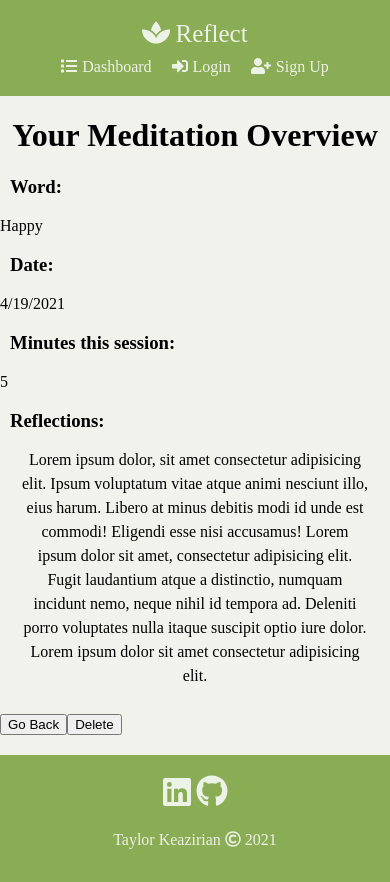
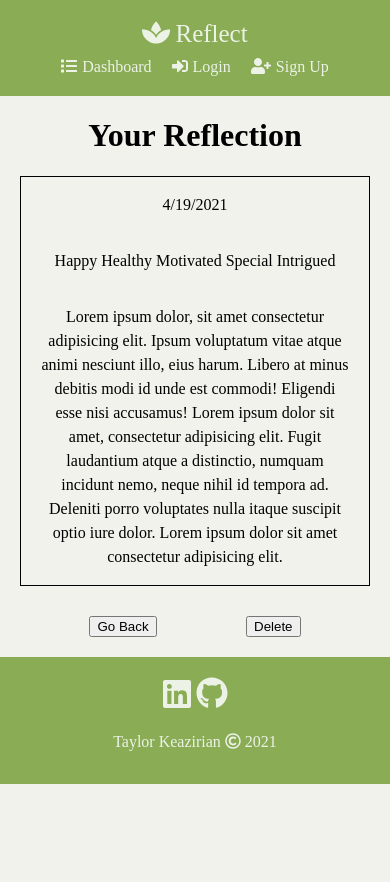
Before and after one commit to t-keazirian/reflect-app, a React (Create React App) app: page /1 in a window 390 px wide. After the commit the page ends 844 px from the top, so only its background shows below. Built offline with nearby package versions, Linux system fonts and the light colour scheme.

Commit message:
styling changes for mobile

```diff
--- a/src/App.css
+++ b/src/App.css
@@ -78,12 +78,6 @@ h2 {
 	text-align: center;
 }
 
-div.app {
-	display: flex;
-	flex-direction: column;
-	align-items: center;
-}
-
 section.why,
 section.what,
 section.signup {
@@ -144,11 +138,6 @@ div.med-summary {
 	align-items: center;
 }
 
-h2,
-h3 {
-	margin: 10px;
-}
-
 button[type='submit'].start-med-btn {
 	margin-bottom: 20px;
 	margin-top: 0;
@@ -163,6 +152,28 @@ li.meditation-list-item {
 	align-items: center;
 	justify-content: space-around;
 	margin: 10px;
+	padding: 10px;
+}
+
+/* Meditation Detail */
+div.details {
+	display: flex;
+	flex-direction: column;
+	align-items: center;
+	border: 1px solid black;
+	margin: 20px;
+}
+
+div.summary {
+	display: flex;
+	flex-direction: column;
+	align-items: center;
+}
+
+div.buttons {
+	display: flex;
+	flex-direction: row;
+	justify-content: space-evenly;
 }
 
 /* Start Meditation */
@@ -269,6 +280,12 @@ div.icons {
 		max-width: 800px;
 	}
 
+	div.app {
+		display: flex;
+		flex-direction: column;
+		align-items: center;
+	}
+
 	section.why,
 	section.what,
 	section.signup {
--- a/src/components/dashboard/Dashboard.js
+++ b/src/components/dashboard/Dashboard.js
@@ -17,14 +17,14 @@ class Dashboard extends React.Component {
 		return (
 			<div className='dashboard'>
 				<header>
-					<h1>My Meditation Dashboard</h1>
+					<h1>Meditation Dashboard</h1>
 				</header>
 				<div className='med-summary'>
 					<Link to='/start'>
 						<button type='submit' className='start-med-btn'>Start New Meditation</button>
 					</Link>
-				<h2>You have meditated for {minutesTotal} minutes!</h2>
-				<h3>Total Meditations:</h3>
+				<h2 className='dash-h'>You have meditated for {minutesTotal} minutes!</h2>
+				<h3 className='dash-h'>Total Meditations:</h3>
 				</div>
 				<section className='meditations'>
 					<TotalMeditations />
--- a/src/components/indv-meditation/MeditationSummary.js
+++ b/src/components/indv-meditation/MeditationSummary.js
@@ -9,7 +9,7 @@ export default function MeditationSummary(props) {
 
 	return (
 		<li key={meditation.id} className='meditation-list-item'>
-			<h4>Date Meditated:</h4> <span>{meditation.date}</span>
+			<span>{meditation.date}</span>
 			<div className='button-container'>
 				<Link to={`/${meditation.id}`}>
 					<button type='button'>See More</button>
--- a/src/components/landing-page/LandingPage.js
+++ b/src/components/landing-page/LandingPage.js
@@ -49,9 +49,9 @@ class LandingPage extends React.Component {
 							there's no right or wrong way to do it!
 						</p>
 						<p>
-							After your meditation, you can reflect on how you are feeling and
+							After your meditation, you will reflect on how you feel and
 							jot down any notes or observations. You'll notice with each
-							session, your confidence within yourself will grow.
+							session, your confidence will grow.
 						</p>
 						<p>
 							You can choose to use Reflect during any part of your day - when
@@ -66,7 +66,7 @@ class LandingPage extends React.Component {
 						<p>
 							When you sign up for a Reflect account, you can track your
 							meditation practice. You will see how many minutes you have
-							meditated, as well as journal your "reflections" about each
+							meditated, as well as your "reflections" about each
 							session. You may find yourself coming back to Reflect more and
 							more as you notice internal peace and calm. You have it within you
 							to sit and be with your stillness.
--- a/src/components/meditation-detail/MeditationDetail.js
+++ b/src/components/meditation-detail/MeditationDetail.js
@@ -23,19 +23,14 @@ class MeditationDetail extends React.Component {
 		return (
 			<div className='main-meditation'>
 				<header>
-					<h1>Your Meditation Overview</h1>
+					<h1>Your Reflection</h1>
 				</header>
 				<div className='details'>
 					<div className='summary'>
-						<h3>Word:</h3>
+						<p>{indvMeditation.date}</p>
 						<p>{indvMeditation.description}</p>
-						<h3>Date:</h3>
-						<p>{indvMeditation.date}</p>
-						<h3>Minutes this session:</h3>
-						<p>{indvMeditation.minutes}</p>
 					</div>
 					<div className='reflections'>
-						<h3>Reflections:</h3>
 						<p className='reflections-p'>{indvMeditation.reflections}</p>
 					</div>
 				</div>
--- a/src/components/reflections/Reflection.js
+++ b/src/components/reflections/Reflection.js
@@ -91,7 +91,7 @@ class Reflection extends React.Component {
 					<h1>REFLECT</h1>
 				</header>
 				<div className='reflect-box'>
-        <p className='reflections-p'>Take a few moments now to reflect on your emotions, your breathing, and your mindset. This will help build your mindfulness practice. Resist the urge to form attachments to your thoughts - they are here to pass, not to stay.  Acknowledge them and send them on their way - like cars driving by or waves coming in and out from the sea. </p>
+        <p className='reflections-p'>Take a few moments to reflect. This will help build your mindfulness practice. Resist the urge to form attachments to your thoughts - they are here to pass, not to stay.  Acknowledge them and send them on their way - like cars driving by or waves coming in and out from the sea. </p>
 					<form
 						onSubmit={e => this.handleSubmit(e)}
 						className='reflection-form'
@@ -156,7 +156,7 @@ class Reflection extends React.Component {
 							<h2>Reflections:</h2>
 							<label htmlFor='reflections'></label>
 							<p className='reflections-p'>
-								Now write down any thoughts that come to mind as you reflect on today's practice.
+								Write down any thoughts that come to mind as you reflect on today's practice.
 							</p>
 							<textarea
 								name='reflections'
--- a/src/components/start-meditation/Start.js
+++ b/src/components/start-meditation/Start.js
@@ -38,7 +38,7 @@ export default function Start() {
 			<div className='timer-wrapper'>
 				<CountdownCircleTimer
 					isPlaying
-					duration={5}
+					duration={300}
 					colors={[['#004777', 0.33], ['#F7B801', 0.33], ['#A30000']]}
 					onComplete={() => [false, 0]}
 				>
--- a/src/store.js
+++ b/src/store.js
@@ -1,7 +1,7 @@
 const meditations = [
 	{
 		id: 1,
-		description: 'Happy',
+		description: 'Happy Healthy Motivated Special Intrigued',
 		minutes: 5,
 		reflections: `Lorem ipsum dolor, sit amet consectetur
     adipisicing elit. Ipsum voluptatum vitae atque animi nesciunt illo, eius harum. Libero at minus debitis modi id unde est commodi! Eligendi esse nisi accusamus! Lorem ipsum dolor sit amet, consectetur adipisicing elit. Fugit laudantium atque a distinctio, numquam incidunt nemo, neque nihil id tempora ad. Deleniti porro voluptates nulla itaque suscipit optio iure dolor. Lorem ipsum dolor sit amet consectetur adipisicing elit.`,
```
